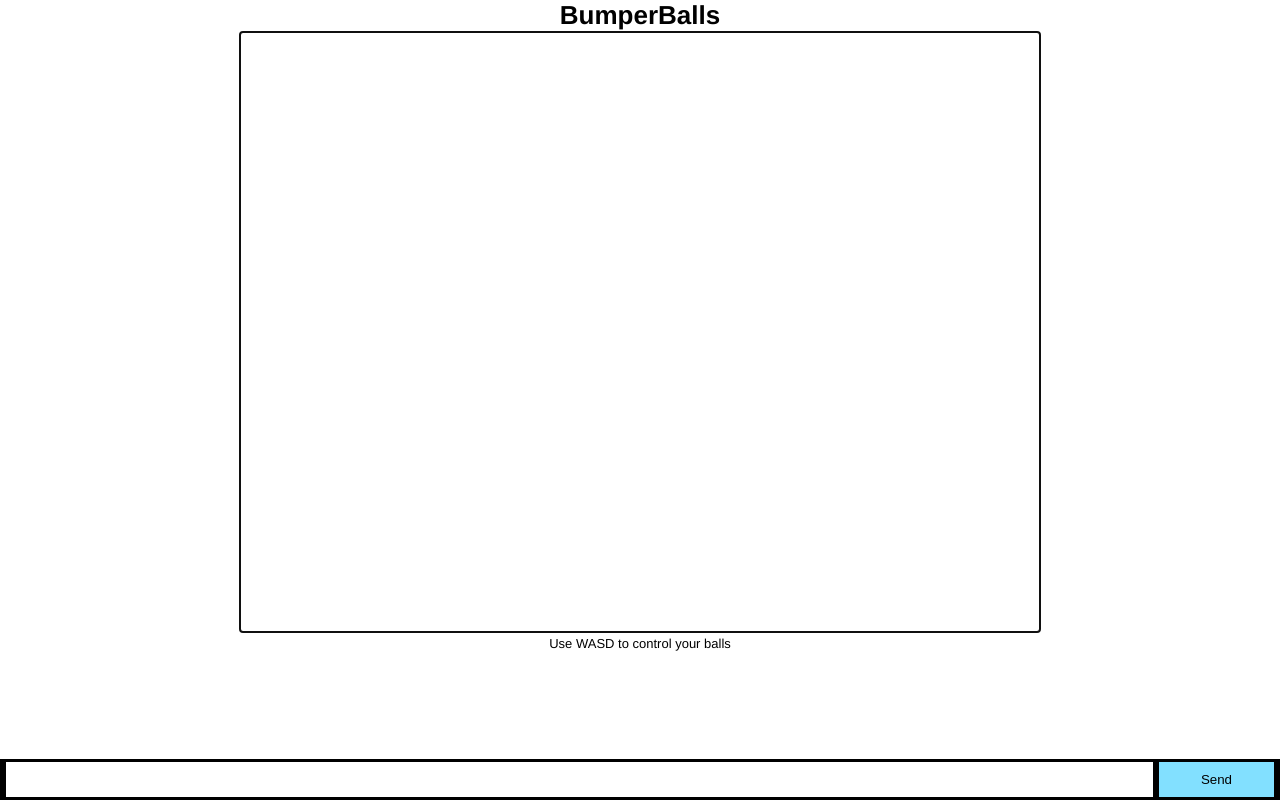
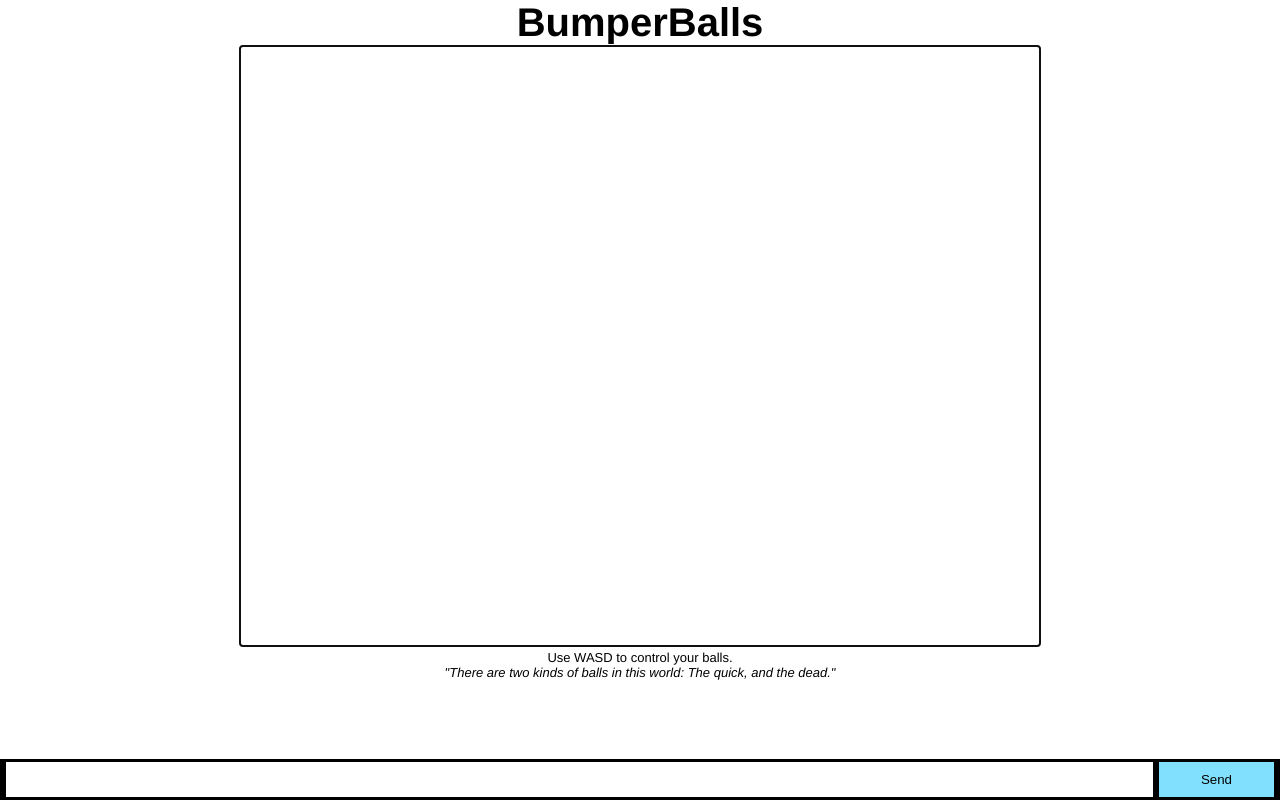
Before and after one commit to Omegapoint/hackaton2018.2-balls.io, a website: page index.html in a window 1280 px wide. Drawn offline with nearby package versions, Linux system fonts and the light colour scheme; no server answers.

Commit message:
More instructions

```diff
--- a/index.html
+++ b/index.html
@@ -14,10 +14,11 @@
     </style>
   </head>
   <body style="text-align: center">
-    <h1>BumperBalls</h1><div id="hiscore"></div>
+    <h1 style="font-size: 40px">BumperBalls</h1><div id="hiscore"></div>
     <canvas id="game_board" width="800" height="600" style="border:1px solid #000000;background-color: #fff" tabindex="0" autofocus>
     </canvas>
-    <div>Use WASD to control your balls</div>
+    <div>Use WASD to control your balls.</div>
+    <div><em>"There are two kinds of balls in this world: The quick, and the dead."</em></div>
     <ul id="messages"></ul>
     <form action="">
       <input id="m" autocomplete="off" /><button>Send</button>
```
